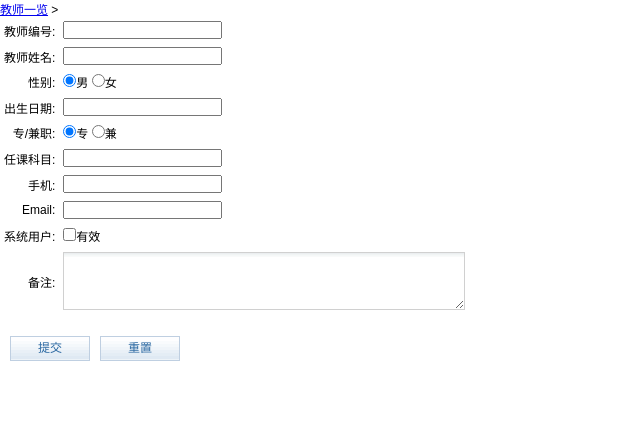
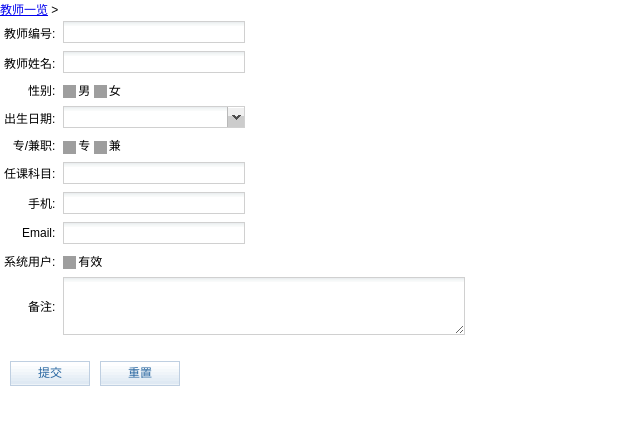
Before and after one commit to haidong2014/easysims, a CodeIgniter app: page /easyss/index.php/teacher_c/add_teacher_init in a window 1280 px wide. Shown: the top 425 px of the page, without its empty margins (0-640 px from the left). Run offline with CodeIgniter, Linux system fonts and the light colour scheme; grey boxes are pictures that could not be loaded.

Commit message:
update from haidong.

```diff
--- a/application/views/teacher_add_v.php
+++ b/application/views/teacher_add_v.php
@@ -35,7 +35,7 @@ if(!empty($teacher_id)){
     <script src="<?php echo SITE_URL;?>/statics/jquery-validation/messages_cn.js" type="text/javascript"></script>
 
     <script type="text/javascript">
-       /* var eee;
+        var eee;
         $(function ()
         {
             $.metadata.setType("attr", "validate");
@@ -64,7 +64,7 @@ if(!empty($teacher_id)){
                 submitHandler: function ()
                 {
                     $("form .l-text,.l-textarea").ligerHideTip();
-                    //$("form").submit();
+                    $("form").submit();
                 }
             });
             $("form").ligerForm();
@@ -72,7 +72,7 @@ if(!empty($teacher_id)){
             {
                 alert(v.element($("#txtName")));
             });
-        });  */
+        });
     </script>
     <style type="text/css">
         body{ font-size:12px;}
@@ -85,47 +85,47 @@ if(!empty($teacher_id)){
 <body>
 <div id="pageloading"></div>
   <a href="<?php echo SITE_URL;?>/teacher_c">教师一览</a>&nbsp>&nbsp
-    <form name="form" method="post" action="<?php echo $action;?>" id="form" action="">
+    <form name="form" method="post" action="<?php echo $action;?>" id="form">
     <div></div>
         <table cellpadding="0" cellspacing="0" class="l-table-edit" >
             <tr>
                 <td align="right" class="l-table-edit-td">教师编号:</td>
-                <td align="left" class="l-table-edit-td"><input name="teacher_no" type="text" id="teacher_no" ltype="text" value="<?php echo @$teacher_no ?>" validate="{required:true,minlength:3,maxlength:10}" /></td>
+                <td align="left" class="l-table-edit-td"><input name="teacher_no" type="text" id="teacher_no" ltype="text" value="<?php echo @$teacher_no ?>" validate="{required:true,maxlength:10}" /></td>
                 <td align="left"></td>
             </tr>
             <tr>
                 <td align="right" class="l-table-edit-td">教师姓名:</td>
-                <td align="left" class="l-table-edit-td"><input name="teacher_name" type="text" id="teacher_name" value="<?php echo @$teacher_name ?>" ltype="text" validate="{required:true,minlength:3,maxlength:10}" /></td>
+                <td align="left" class="l-table-edit-td"><input name="teacher_name" type="text" id="teacher_name" ltype="text" value="<?php echo @$teacher_name ?>" validate="{required:true,maxlength:30}" /></td>
                 <td align="left"></td>
             </tr>
             <tr>
                 <td align="right" class="l-table-edit-td" valign="top">性别:</td>
                 <td align="left" class="l-table-edit-td">
-                    <input id="sex" type="radio" name="sex" value="1" <?php echo (@$sex==1?"checked":"")?> /><label for="rbtnl_0">男</label>
-					<input id="sex" type="radio" name="sex" value="2" <?php echo (@$sex==2?"checked":"")?>/><label for="rbtnl_1">女</label>
+                    <input id="sex_0" type="radio" name="sex" value="1" <?php echo (@$sex==1?"checked":"")?>/><label for="sex_0">男</label>
+                    <input id="sex_1" type="radio" name="sex" value="2" <?php echo (@$sex==2?"checked":"")?>/><label for="sex_1">女</label>
                 </td><td align="left"></td>
             </tr>
             <tr>
                 <td align="right" class="l-table-edit-td">出生日期:</td>
                 <td align="left" class="l-table-edit-td">
-                    <input name="birthday" type="text" id="birthday" ltype="date" value="<?php echo @$birthday ?>"  validate="{required:true}" />
+                    <input name="birthday" type="text" id="birthday" ltype="date" value="<?php echo @$birthday ?>" validate="{required:true}"/>
                 </td><td align="left"></td>
             </tr>
             <tr>
                 <td align="right" class="l-table-edit-td" valign="top">专/兼职:</td>
                 <td align="left" class="l-table-edit-td">
-                    <input id="property" type="radio" name="property" value="1" <?php echo (@$property==1?"checked":"")?>/><label for="rbtnl_0">专</label>
-					<input id="property" type="radio" name="property" value="2" <?php echo (@$property===2?"checked":"")?>/><label for="rbtnl_1">兼</label>
+                    <input id="property_0" type="radio" name="property" value="1" <?php echo (@$property==1?"checked":"")?>/><label for="property_0">专</label>
+                    <input id="property_1" type="radio" name="property" value="2" <?php echo (@$property==2?"checked":"")?>/><label for="property_1">兼</label>
                 </td><td align="left"></td>
             </tr>
         <tr>
                 <td align="right" class="l-table-edit-td">任课科目:</td>
-                <td align="left" class="l-table-edit-td"><input name="course" type="text" id="course" ltype="text"  value="<?php echo @$course ?>"  validate="{required:true,minlength:3,maxlength:10}" /></td>
+                <td align="left" class="l-table-edit-td"><input name="course" type="text" id="course" ltype="text"  value="<?php echo @$course ?>"  validate="{maxlength:20}" /></td>
                 <td align="left"></td>
             </tr>
       <tr>
                 <td align="right" class="l-table-edit-td">手机:</td>
-                <td align="left" class="l-table-edit-td"><input name="telephone" type="text" id="telephone" ltype="text"  value="<?php echo @$telephone ?>"   validate="{minlength:11,maxlength:11}" /></td>
+                <td align="left" class="l-table-edit-td"><input name="telephone" type="text" id="telephone" ltype="text"  value="<?php echo @$telephone ?>" validate="{maxlength:12}" /></td>
                 <td align="left"></td>
             </tr>
              <tr>
@@ -136,13 +136,13 @@ if(!empty($teacher_id)){
             <tr>
                 <td align="right" class="l-table-edit-td" valign="top">系统用户:</td>
                 <td align="left" class="l-table-edit-td">
-                     <input id="system_user" type="checkbox" name="system_user" <?php echo (@$system_user===1?"checked":"")?> /><label for="CheckBoxList1_0">有效</label>
+                     <input id="system_user_0" type="checkbox" name="system_user" <?php echo (@$system_user===1?"checked":"")?> /><label for="system_user_0">有效</label>
                 </td><td align="left"></td>
             </tr>
             <tr>
                 <td align="right" class="l-table-edit-td">备注:</td>
                 <td align="left" class="l-table-edit-td">
-                <textarea cols="100" rows="4" class="l-textarea" id="remarks" name="remarks"   style="width:400px"><?php echo @$remarks ?></textarea>
+                <textarea cols="100" rows="4" class="l-textarea" id="remarks" name="remarks" style="width:400px" validate="{maxlength:100}"><?php echo @$remarks ?></textarea>
                 </td><td align="left"></td>
             </tr>
         </table>
--- a/application/views/teacher_lst_v.php
+++ b/application/views/teacher_lst_v.php
@@ -43,9 +43,9 @@ function delTeacher(parm){
     <td height="20" scope="row"><?php echo $value['email']?></td>
     <td height="20" scope="row" style="text-align:center;vertical-align:middle">
 
-		<a href="<?php echo SITE_URL;?>/teacher_c/view_teacher_init/<?php echo $value['teacher_id']?>">查看</a> |
-		<a href="<?php echo SITE_URL;?>/teacher_c/upd_teacher_init/<?php echo $value['teacher_id']?>">编辑</a> |
-		<a href="#" onclick="delTeacher('<?php echo SITE_URL;?>/teacher_c/delete_teacher/<?php echo $value['teacher_id']?>')">删除</a>
+    <a href="<?php echo SITE_URL;?>/teacher_c/view_teacher_init/<?php echo $value['teacher_no']?>">查看</a> |
+    <a href="<?php echo SITE_URL;?>/teacher_c/upd_teacher_init/<?php echo $value['teacher_no']?>">编辑</a> |
+    <a href="#" onclick="delTeacher('<?php echo SITE_URL;?>/teacher_c/delete_teacher/<?php echo $value['teacher_no']?>')">删除</a>
     </td>
     </tr>
     <?php }?>
```
Lines whose indentation alone changed are shown as unchanged.
